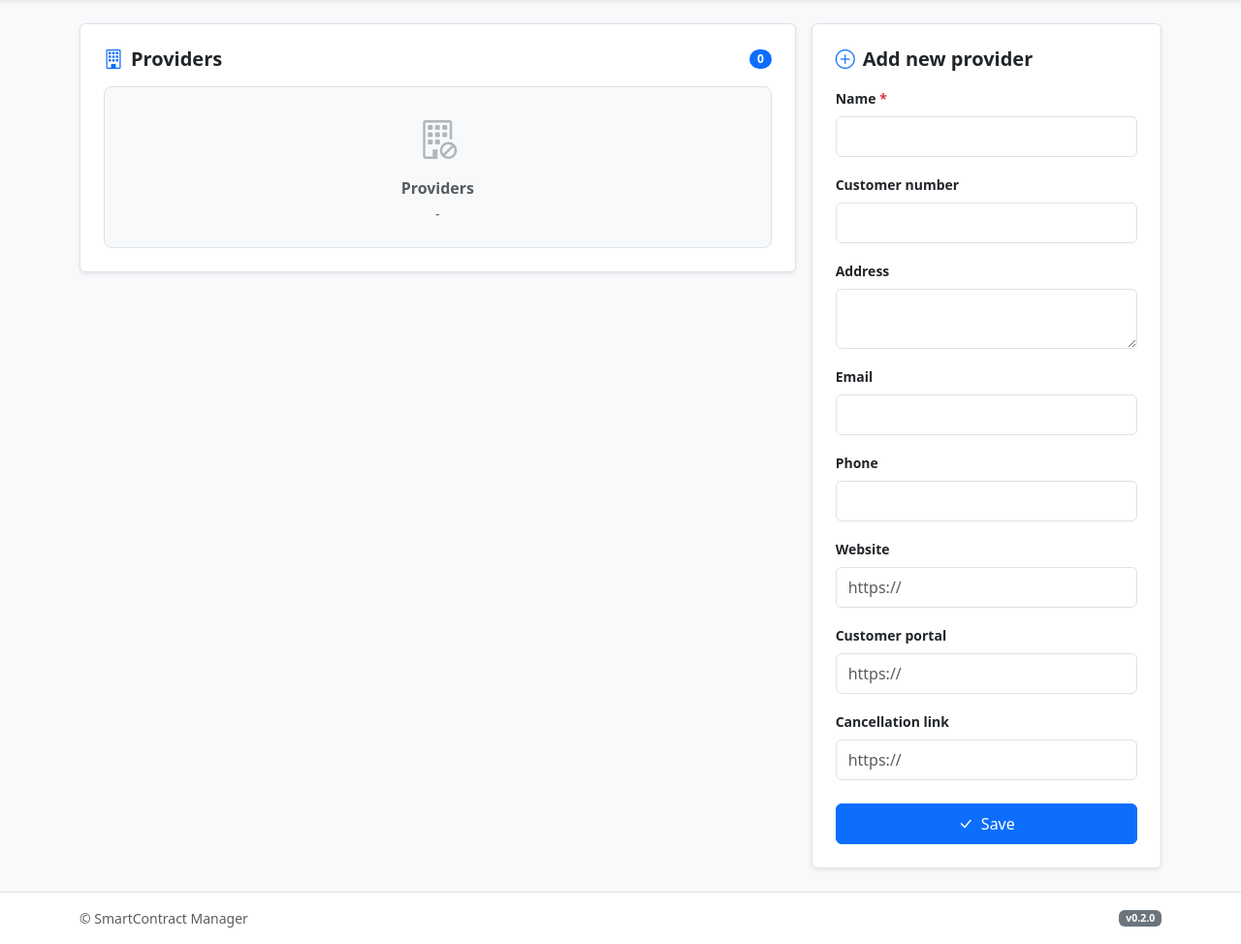
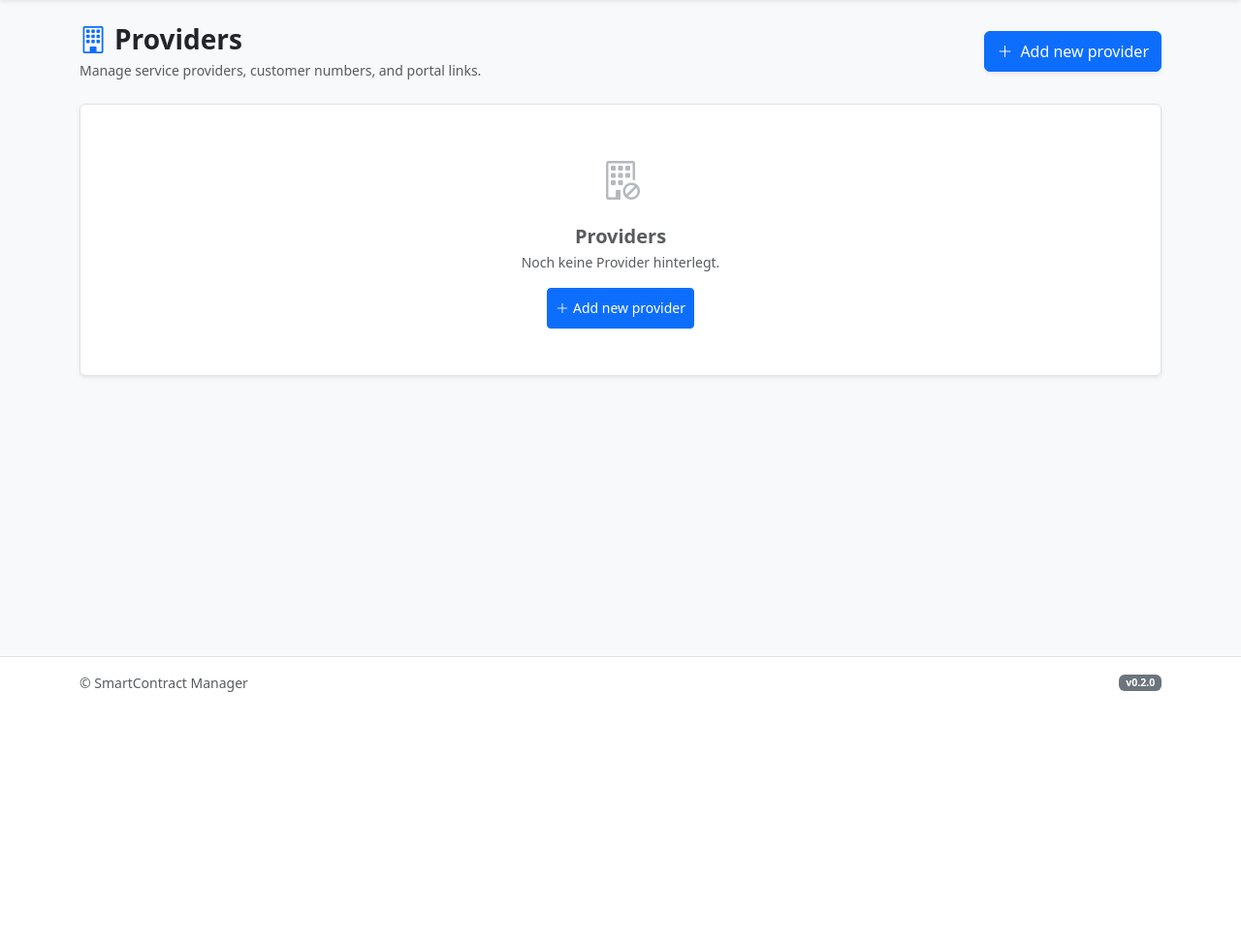
Before and after one commit to drgimpfen/SmartContractManager, a Flask app: page /providers in a window 1280 px wide. Shown: the part 69-1043 px from the top of the page at 97% size. After the commit the page ends 783 px from the top, so only its background shows below. Run offline with Flask 3, Linux system fonts and the light colour scheme; the visitor is signed in with stand-in values (Sample User, id 1).

Commit message:
style(ui): harmonize dark mode tables, fix localization & modal provider form
- Remove `.table-light` from contracts and providers tables to fix dark mode header glare
- Replace `.text-bg-light` badges with dark-mode friendly `.bg-body-secondary`
- Fix missing localization keys for contract statuses (`active`, `canceled`, `archived`)
- Enable auto-reload of translation JSON files in development/debug mode in `app/i18n.py`
- Localize billing frequencies and notice period units
- Rebalance contract detail cockpit layout to eliminate asymmetric right-side void
- Convert provider static right-hand form into a clean modal with full-width table layout
- Unify filter and search bar styling on contracts page

Co-authored-by: Gemini 3.8 Flash <gemini-ai@google.com>

```diff
--- a/app/locales/de.json
+++ b/app/locales/de.json
@@ -84,8 +84,11 @@
     "cancellation_notice": "Kündigungsfrist",
     "unit": "Einheit",
     "days": "Tage",
+    "day": "Tag",
     "weeks": "Wochen",
+    "week": "Woche",
     "months": "Monate",
+    "month": "Monat",
     "payment_method": "Zahlungsmethode",
     "payment_term": "Zahlungsziel / Konditionen",
     "notes": "Notizen",
@@ -103,8 +106,12 @@
   },
   "contracts": {
     "title": "Verträge",
+    "subtitle": "Verwalte deine Verträge, Fristen und Konditionen im Überblick.",
     "list_title": "Vertragsliste",
     "detail_title": "Vertragsdetails",
+    "active": "Aktiv",
+    "canceled": "Gekündigt",
+    "archived": "Archiviert",
     "price_history": "Preishistorie",
     "add_price_entry": "Preisanpassung erfassen",
     "current_price": "Aktuell",
@@ -133,6 +140,7 @@
   },
   "providers": {
     "title": "Provider",
+    "subtitle": "Verwalte Vertragspartner, Kundennummern und Service-Portale.",
     "list_title": "Provider",
     "add_new_provider": "Provider hinzufügen",
     "edit_provider": "Provider bearbeiten",
--- a/app/locales/en.json
+++ b/app/locales/en.json
@@ -84,8 +84,11 @@
     "cancellation_notice": "Cancellation notice",
     "unit": "Unit",
     "days": "Days",
+    "day": "Day",
     "weeks": "Weeks",
+    "week": "Week",
     "months": "Months",
+    "month": "Month",
     "payment_method": "Payment method",
     "payment_term": "Payment terms",
     "notes": "Notes",
@@ -103,8 +106,12 @@
   },
   "contracts": {
     "title": "Contracts",
+    "subtitle": "Manage your contracts, notice periods, and terms at a glance.",
     "list_title": "Contract list",
     "detail_title": "Contract Details",
+    "active": "Active",
+    "canceled": "Canceled",
+    "archived": "Archived",
     "price_history": "Price History",
     "add_price_entry": "Add price change",
     "current_price": "Current",
@@ -133,6 +140,7 @@
   },
   "providers": {
     "title": "Providers",
+    "subtitle": "Manage service providers, customer numbers, and portal links.",
     "list_title": "Providers",
     "add_new_provider": "Add new provider",
     "edit_provider": "Edit provider",
--- a/app/templates/providers.html
+++ b/app/templates/providers.html
@@ -1,96 +1,129 @@
 {% extends "base.html" %}
 {% block title %}{{ _('providers.title') }} - {{ _('app.brand.title') }} {{ _('app.brand.subtitle') }}{% endblock %}
-{% block page_title %}<h1 class="h4 mb-0 fw-bold">{{ _('providers.title') }}</h1>{% endblock %}
+
 {% block content %}
-<div class="row g-3">
-  <!-- Providers List Table Card -->
-  <div class="col-12 col-xl-8">
-    <div class="card border shadow-sm">
-      <div class="card-body p-3 p-md-4">
-        <div class="d-flex justify-content-between align-items-center mb-3">
-          <h5 class="card-title fw-bold mb-0 d-flex align-items-center gap-2">
+<div class="d-flex flex-column gap-4">
+  <!-- Page Header & Action Bar -->
+  <div class="d-flex flex-column flex-md-row align-items-md-center justify-content-between gap-3">
+    <div>
+      <h1 class="h3 fw-bold mb-1 d-flex align-items-center gap-2">
         <i class="bi bi-building text-primary"></i>
-            <span>{{ _('providers.list_title') }}</span>
-          </h5>
-          <span class="badge bg-primary rounded-pill">{{ providers|length }}</span>
+        <span>{{ _('providers.title') }}</span>
+      </h1>
+      <p class="text-muted small mb-0">{{ _('providers.subtitle') }}</p>
+    </div>
+    <div class="d-flex align-items-center gap-2">
+      <button class="btn btn-primary d-flex align-items-center gap-2 shadow-sm" type="button" data-bs-toggle="modal" data-bs-target="#addProviderModal">
+        <i class="bi bi-plus-lg"></i>
+        <span>{{ _('providers.add_new_provider') }}</span>
+      </button>
+    </div>
   </div>
 
+  {% if form.errors %}
+  <div class="alert alert-danger alert-dismissible fade show shadow-sm" role="alert">
+    <div class="fw-semibold mb-1"><i class="bi bi-exclamation-octagon me-1"></i>Fehler beim Speichern des Providers:</div>
+    <ul class="mb-0 ps-3">
+      {% for field, errors in form.errors.items() %}
+        {% for error in errors %}
+          <li>{{ error }}</li>
+        {% endfor %}
+      {% endfor %}
+    </ul>
+    <button type="button" class="btn-close" data-bs-dismiss="alert" aria-label="{{ _('sidebar.close') }}"></button>
+  </div>
+  {% endif %}
+
+  <!-- Full-Width Providers Table Card -->
+  <div class="card border shadow-sm">
+    <div class="card-body p-0">
       {% if providers %}
       <div class="table-responsive">
         <table class="table table-hover align-middle mb-0">
-            <thead class="table-light">
+          <thead class="border-bottom text-secondary small text-uppercase fw-semibold">
             <tr>
-                <th class="py-2">{{ _('providers.table.name') }}</th>
-                <th class="py-2">{{ _('providers.table.email') }} / {{ _('form.phone') }}</th>
-                <th class="py-2">{{ _('providers.table.website') }} & Links</th>
-                <th class="py-2 text-end">{{ _('providers.table.actions') }}</th>
+              <th class="py-3 ps-3">{{ _('providers.table.name') }}</th>
+              <th class="py-3">{{ _('providers.table.email') }} / {{ _('form.phone') }}</th>
+              <th class="py-3">{{ _('providers.table.website') }} & Portale</th>
+              <th class="py-3 pe-3 text-end">{{ _('providers.table.actions') }}</th>
             </tr>
           </thead>
           <tbody>
             {% for provider in providers %}
             <tr>
-                <td class="fw-semibold">
+              <!-- Name, Customer Number & Address -->
+              <td class="ps-3 py-3">
                 <div class="d-flex align-items-center gap-2">
                   <i class="bi bi-building text-secondary"></i>
-                    <span>{{ provider.name }}</span>
+                  <span class="fw-bold text-body">{{ provider.name }}</span>
                 </div>
                 {% if provider.customer_number %}
-                  <small class="text-muted ps-4 d-block">{{ _('providers.customer_number') }}: <span class="font-monospace">{{ provider.customer_number }}</span></small>
+                <small class="text-muted ps-4 d-block mt-1">
+                  {{ _('providers.customer_number') }}: <span class="fw-semibold text-body">{{ provider.customer_number }}</span>
+                </small>
                 {% endif %}
                 {% if provider.address %}
-                  <small class="text-muted ps-4 d-block text-truncate" style="max-width: 250px;"><i class="bi bi-geo-alt me-1"></i>{{ provider.address }}</small>
+                <small class="text-muted ps-4 d-block text-truncate mt-1" style="max-width: 320px;">
+                  <i class="bi bi-geo-alt me-1"></i>{{ provider.address }}
+                </small>
                 {% endif %}
               </td>
-                <td>
+
+              <!-- Email & Phone -->
+              <td class="py-3">
                 {% if provider.email %}
                 <div class="mb-1">
                   <a href="mailto:{{ provider.email }}" class="text-decoration-none d-inline-flex align-items-center gap-1 small">
-                      <i class="bi bi-envelope"></i>
+                    <i class="bi bi-envelope text-secondary"></i>
                     <span>{{ provider.email }}</span>
                   </a>
                 </div>
                 {% endif %}
                 {% if provider.phone %}
                 <div>
-                    <a href="tel:{{ provider.phone }}" class="text-decoration-none text-muted d-inline-flex align-items-center gap-1 small">
-                      <i class="bi bi-telephone"></i>
+                  <a href="tel:{{ provider.phone }}" class="text-decoration-none text-body d-inline-flex align-items-center gap-1 small">
+                    <i class="bi bi-telephone text-secondary"></i>
                     <span>{{ provider.phone }}</span>
                   </a>
                 </div>
                 {% endif %}
                 {% if not provider.email and not provider.phone %}
-                  <span class="text-muted small">{{ _('common.none') }}</span>
+                <span class="text-muted small">-</span>
                 {% endif %}
               </td>
-                <td>
-                  <div class="d-flex flex-wrap gap-1">
+
+              <!-- Direct Action Links (Website, Portal, Cancellation) -->
+              <td class="py-3">
+                <div class="d-flex flex-wrap gap-2">
                   {% if provider.website %}
-                    <a href="{{ provider.website }}" target="_blank" rel="noopener noreferrer" class="btn btn-xs btn-outline-secondary d-inline-flex align-items-center gap-1 py-0 px-2" style="font-size: 0.75rem;">
+                  <a href="{{ provider.website }}" target="_blank" rel="noopener noreferrer" class="btn btn-sm btn-outline-secondary d-inline-flex align-items-center gap-1 px-2 py-1" style="font-size: 0.78rem;">
                     <i class="bi bi-globe"></i>
                     <span>Web</span>
-                      <i class="bi bi-box-arrow-up-right ms-1" style="font-size: 0.65rem;"></i>
+                    <i class="bi bi-box-arrow-up-right small"></i>
                   </a>
                   {% endif %}
                   {% if provider.customer_portal %}
-                    <a href="{{ provider.customer_portal }}" target="_blank" rel="noopener noreferrer" class="btn btn-xs btn-outline-primary d-inline-flex align-items-center gap-1 py-0 px-2" style="font-size: 0.75rem;">
+                  <a href="{{ provider.customer_portal }}" target="_blank" rel="noopener noreferrer" class="btn btn-sm btn-outline-primary d-inline-flex align-items-center gap-1 px-2 py-1" style="font-size: 0.78rem;">
                     <i class="bi bi-person-workspace"></i>
                     <span>Portal</span>
-                      <i class="bi bi-box-arrow-up-right ms-1" style="font-size: 0.65rem;"></i>
+                    <i class="bi bi-box-arrow-up-right small"></i>
                   </a>
                   {% endif %}
                   {% if provider.cancel_url %}
-                    <a href="{{ provider.cancel_url }}" target="_blank" rel="noopener noreferrer" class="btn btn-xs btn-outline-danger d-inline-flex align-items-center gap-1 py-0 px-2" style="font-size: 0.75rem;">
+                  <a href="{{ provider.cancel_url }}" target="_blank" rel="noopener noreferrer" class="btn btn-sm btn-outline-danger d-inline-flex align-items-center gap-1 px-2 py-1" style="font-size: 0.78rem;">
                     <i class="bi bi-x-circle"></i>
                     <span>Kündigung</span>
-                      <i class="bi bi-box-arrow-up-right ms-1" style="font-size: 0.65rem;"></i>
+                    <i class="bi bi-box-arrow-up-right small"></i>
                   </a>
                   {% endif %}
                   {% if not provider.website and not provider.customer_portal and not provider.cancel_url %}
-                    <span class="text-muted small">{{ _('common.none') }}</span>
+                  <span class="text-muted small">-</span>
                   {% endif %}
                 </div>
               </td>
-                <td class="text-end">
+
+              <!-- Actions: Edit & Delete -->
+              <td class="pe-3 py-3 text-end">
                 <div class="btn-group btn-group-sm">
                   <button type="button" class="btn btn-outline-secondary" data-bs-toggle="modal" data-bs-target="#editProviderModal{{ provider.id }}" title="{{ _('providers.edit_provider') }}">
                     <i class="bi bi-pencil"></i>
@@ -106,78 +139,76 @@
         </table>
       </div>
       {% else %}
-        <div class="p-4 rounded-3 border bg-body-tertiary text-center text-muted">
-          <i class="bi bi-building-slash fs-1 d-block mb-2 text-secondary opacity-50"></i>
-          <p class="mb-1 fw-semibold">{{ _('providers.list_title') }}</p>
-          <p class="small mb-0">{{ _('common.none') }}</p>
+      <div class="p-5 text-center text-muted">
+        <i class="bi bi-building-slash fs-1 d-block mb-3 text-secondary opacity-50"></i>
+        <h5 class="fw-semibold mb-1">{{ _('providers.list_title') }}</h5>
+        <p class="small mb-3">Noch keine Provider hinterlegt.</p>
+        <button class="btn btn-sm btn-primary" type="button" data-bs-toggle="modal" data-bs-target="#addProviderModal">
+          <i class="bi bi-plus-lg me-1"></i>{{ _('providers.add_new_provider') }}
+        </button>
       </div>
       {% endif %}
     </div>
   </div>
 </div>
 
-  <!-- Add Provider Form Card -->
-  <div class="col-12 col-xl-4">
-    <div class="card border shadow-sm">
-      <div class="card-body p-3 p-md-4">
-        <h5 class="card-title fw-bold mb-3 d-flex align-items-center gap-2">
-          <i class="bi bi-plus-circle text-primary"></i>
+<!-- Modal: Add New Provider -->
+<div class="modal fade" id="addProviderModal" tabindex="-1" aria-labelledby="addProviderModalLabel" aria-hidden="true">
+  <div class="modal-dialog modal-dialog-centered">
+    <div class="modal-content border shadow">
+      <div class="modal-header border-bottom">
+        <h5 class="modal-title fw-bold d-flex align-items-center gap-2" id="addProviderModalLabel">
+          <i class="bi bi-building-add text-primary"></i>
           <span>{{ _('providers.add_new_provider') }}</span>
         </h5>
-
-        {% if form.errors %}
-        <div class="alert alert-danger alert-dismissible fade show" role="alert">
-          <ul class="mb-0 ps-3">
-            {% for field, errors in form.errors.items() %}
-              {% for error in errors %}
-                <li>{{ error }}</li>
-              {% endfor %}
-            {% endfor %}
-          </ul>
-          <button type="button" class="btn-close" data-bs-dismiss="alert" aria-label="{{ _('sidebar.close') }}"></button>
+        <button type="button" class="btn-close" data-bs-dismiss="modal" aria-label="{{ _('modal.close') }}"></button>
       </div>
-        {% endif %}
-
       <form method="post" action="{{ url_for('provider.index') }}">
         {{ form.hidden_tag() }}
-          <div class="mb-3">
+        <div class="modal-body p-4">
+          <div class="row g-3">
+            <div class="col-12">
               <label class="form-label small fw-semibold">{{ _('form.name') }} <span class="text-danger">*</span></label>
-            <input name="name" class="form-control" value="{{ form.name.data or '' }}" required />
+              <input name="name" class="form-control" value="{{ form.name.data or '' }}" placeholder="z. B. Telekom, Vodafone, Stadtwerke" required />
             </div>
-          <div class="mb-3">
+            <div class="col-12">
               <label class="form-label small fw-semibold">{{ _('providers.customer_number') }}</label>
-            <input name="customer_number" class="form-control" value="{{ form.customer_number.data or '' }}" />
+              <input name="customer_number" class="form-control" value="{{ form.customer_number.data or '' }}" placeholder="z. B. CUST-987654" />
             </div>
-          <div class="mb-3">
+            <div class="col-12">
               <label class="form-label small fw-semibold">{{ _('form.address') }}</label>
-            <textarea name="address" class="form-control" rows="2">{{ form.address.data or '' }}</textarea>
+              <textarea name="address" class="form-control" rows="2" placeholder="Straße, Hausnummer, PLZ Ort">{{ form.address.data or '' }}</textarea>
             </div>
-          <div class="mb-3">
+            <div class="col-12 col-sm-6">
               <label class="form-label small fw-semibold">{{ _('providers.table.email') }}</label>
-            <input name="email" type="email" inputmode="email" class="form-control" value="{{ form.email.data or '' }}" />
+              <input name="email" type="email" inputmode="email" class="form-control" value="{{ form.email.data or '' }}" placeholder="kundenservice@provider.de" />
             </div>
-          <div class="mb-3">
+            <div class="col-12 col-sm-6">
               <label class="form-label small fw-semibold">{{ _('form.phone') }}</label>
-            <input name="phone" type="tel" inputmode="tel" class="form-control" value="{{ form.phone.data or '' }}" />
+              <input name="phone" type="tel" inputmode="tel" class="form-control" value="{{ form.phone.data or '' }}" placeholder="+49 ..." />
             </div>
-          <div class="mb-3">
+            <div class="col-12">
               <label class="form-label small fw-semibold">{{ _('providers.table.website') }}</label>
               <input name="website" type="url" inputmode="url" placeholder="https://" class="form-control" value="{{ form.website.data or '' }}" />
             </div>
-          <div class="mb-3">
+            <div class="col-12">
               <label class="form-label small fw-semibold">{{ _('providers.customer_portal') }}</label>
-            <input name="customer_portal" type="url" inputmode="url" placeholder="https://" class="form-control" value="{{ form.customer_portal.data or '' }}" />
+              <input name="customer_portal" type="url" inputmode="url" placeholder="https://login.provider.de" class="form-control" value="{{ form.customer_portal.data or '' }}" />
             </div>
-          <div class="mb-4">
+            <div class="col-12">
               <label class="form-label small fw-semibold">{{ _('providers.cancellation_link') }}</label>
-            <input name="cancel_url" type="url" inputmode="url" placeholder="https://" class="form-control" value="{{ form.cancel_url.data or '' }}" />
+              <input name="cancel_url" type="url" inputmode="url" placeholder="https://kuendigung.provider.de" class="form-control" value="{{ form.cancel_url.data or '' }}" />
             </div>
-          <button type="submit" class="btn btn-primary w-100 d-flex align-items-center justify-content-center gap-2 py-2">
+          </div>
+        </div>
+        <div class="modal-footer border-top bg-body-tertiary">
+          <button type="button" class="btn btn-outline-secondary" data-bs-dismiss="modal">{{ _('modal.cancel') }}</button>
+          <button type="submit" class="btn btn-primary d-flex align-items-center gap-2">
             <i class="bi bi-check-lg"></i>
             <span>{{ _('providers.save') }}</span>
           </button>
+        </div>
       </form>
-      </div>
     </div>
   </div>
 </div>
@@ -245,7 +276,7 @@
   </div>
 </div>
 
-<!-- Modal: Delete Provider -->
+<!-- Modal: Delete Provider Confirmation -->
 <div class="modal fade" id="deleteProviderModal{{ provider.id }}" tabindex="-1" aria-labelledby="deleteProviderModalLabel{{ provider.id }}" aria-hidden="true">
   <div class="modal-dialog modal-dialog-centered">
     <div class="modal-content border shadow">
```
Also changed, not shown: app/i18n.py (+8 -0 lines), app/templates/contract_detail.html (+157 -130 lines), app/templates/contracts.html (+40 -37 lines). Lines whose indentation alone changed are shown as unchanged.
